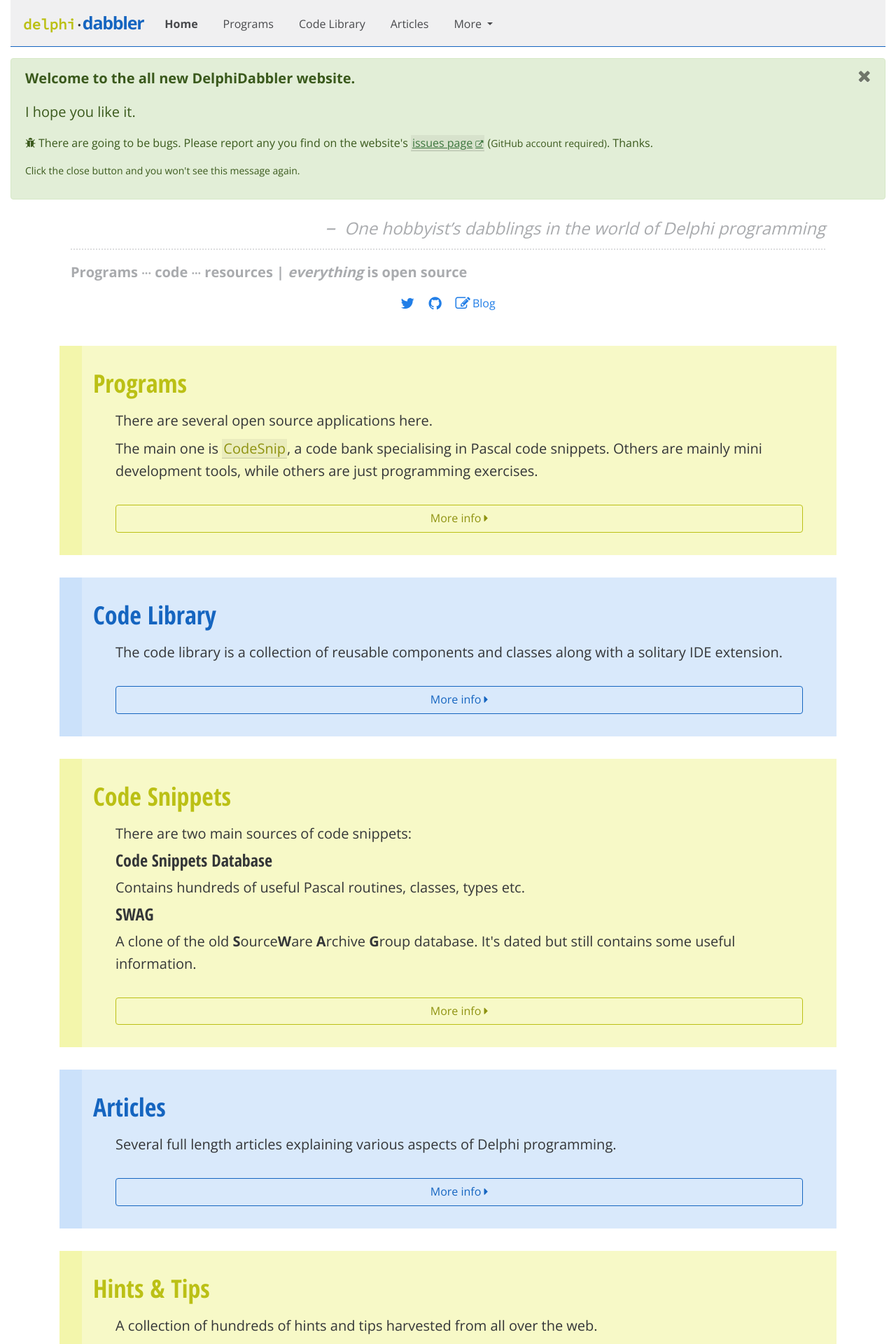
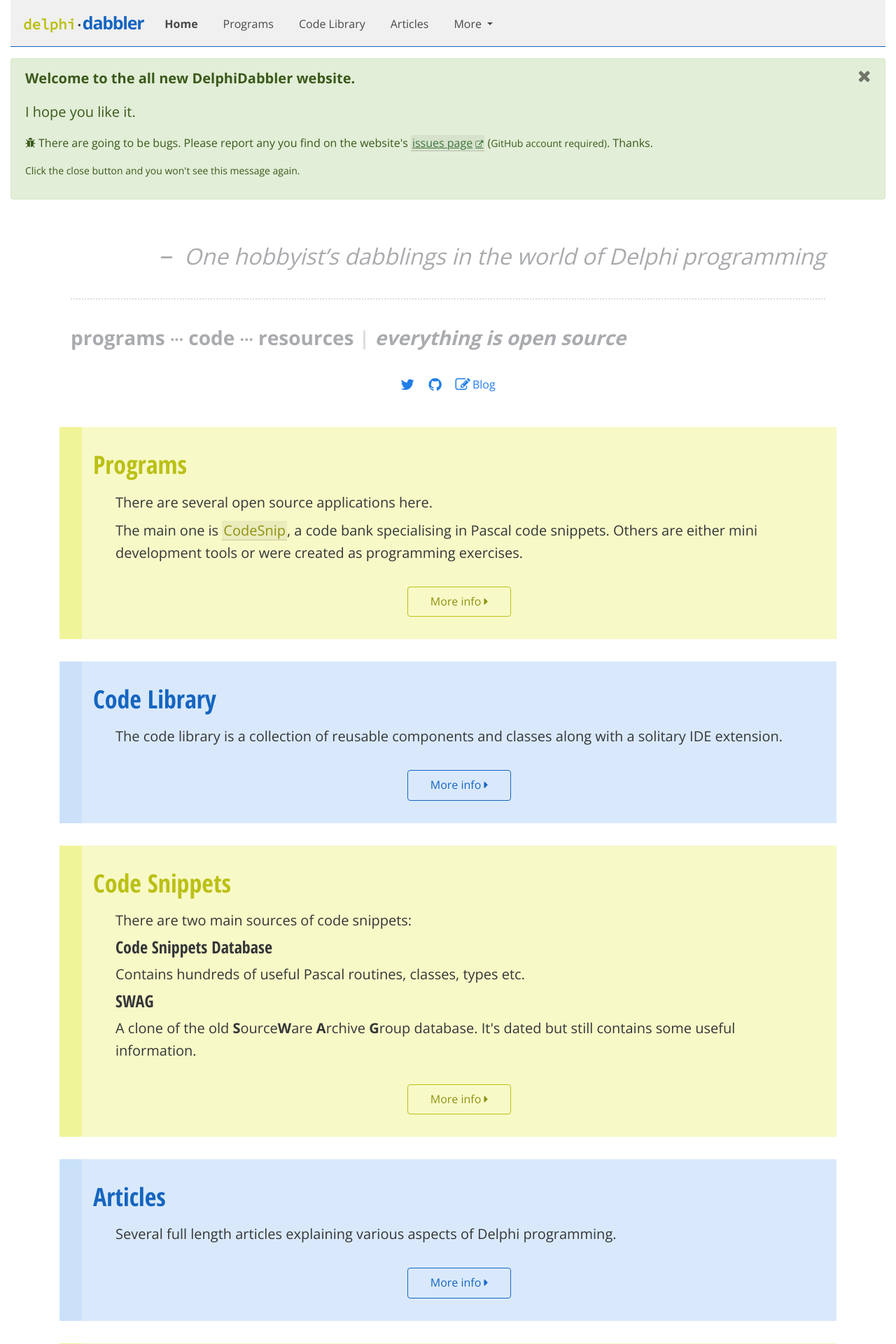
Before and after one commit to delphidabbler/delphidabbler.github.io, a Jekyll site: the page built from index.html, in a window 1280 px wide. Shown: the top 1920 px of the page at 70% size. Built offline with Jekyll 4.4.1, drawn with Linux system fonts in a browser that asks for light colours; nearby versions of some CDN libraries; comment, search, counter and statistics services are not loaded.

Commit message:
Improve appearance of home page on monitors

```diff
--- a/_sass/site-styles/_index.scss
+++ b/_sass/site-styles/_index.scss
@@ -3,20 +3,16 @@
 #slogan {
     padding: 1rem;
     padding-top: 0;
-    margin-top: 0;
-
-    h1 {
-        color: $dd-theme-primary;
-    }
 
     .dd-strapline {
-        font-size: 150%;
+        font-size: 200%;
         font-style: italic;
         color: $dd-theme-gray-500;
         border-bottom: 2px $dd-theme-gray-300 dotted;
-        padding: 0 0 0.5rem 0;
-        margin: 0 0 1rem 0;
+        padding: 0 0 2rem 0;
+        margin: 3rem 0 2rem 0;
         text-align: right;
+
         &:before {
             font-size: 120%;
             content: "\2013\00a0";
@@ -24,15 +20,19 @@
     }
 
     .dd-opensource {
-        font-size: 125%;
+        font-size: 175%;
         font-weight: bold;
         text-align: left;
-        margin: 0 0 1rem 0;
+        margin: 0 0 2rem 0;
         color: $dd-theme-gray-500;
 
         .dd-separator-dot:after {
             content: "\00b7\00b7\00b7";
             font-size: 80%;
+        }
+
+        .dd-separator-pipe {
+            color: $dd-theme-gray-300;
         }
     }
 
@@ -64,8 +64,8 @@
         padding: 2rem 1rem;
 
         .btn-info {
-            display: block;
-            margin: 0 2rem;
+            display: inline-block;
+            padding: 0.5rem 2rem;
             background-color: transparent;
             color: $dd-theme-body-text;
         }
@@ -73,7 +73,7 @@
         &:nth-child(odd) {
 
             background-color: $dd-theme-secondary-light;
-            border-left: $stripe-width $stripe-style darken($dd-theme-secondary-light, 6%);
+            border-left: $stripe-width $stripe-style darken($dd-theme-secondary-light, 10%);
 
             h2 {
                 color: $dd-theme-secondary;
--- a/index.html
+++ b/index.html
@@ -9,7 +9,7 @@ title: Home Page
   </div>
 
   <div class="dd-opensource">
-    Programs <span class="dd-separator-dot"></span> code <span class="dd-separator-dot"></span> resources | <em>everything</em> is open source
+    programs <span class="dd-separator-dot"></span> code <span class="dd-separator-dot"></span> resources <span class="dd-separator-pipe">|</span>&nbsp;<em>everything is open source</em>
   </div>
 
   <div class="dd-link-boxes">
@@ -51,7 +51,7 @@ title: Home Page
             There are several open source applications here.
           </p>
           <p>
-            The main one is <a href="{{site.base-url}}{{site.data.core.software-base-url}}/codesnip">CodeSnip</a>, a code bank specialising in Pascal code snippets. Others are mainly mini development tools, while others are just programming exercises.
+            The main one is <a href="{{site.base-url}}{{site.data.core.software-base-url}}/codesnip">CodeSnip</a>, a code bank specialising in Pascal code snippets. Others are either mini development tools or were created as programming exercises.
           </p>
         </div>
 
```
